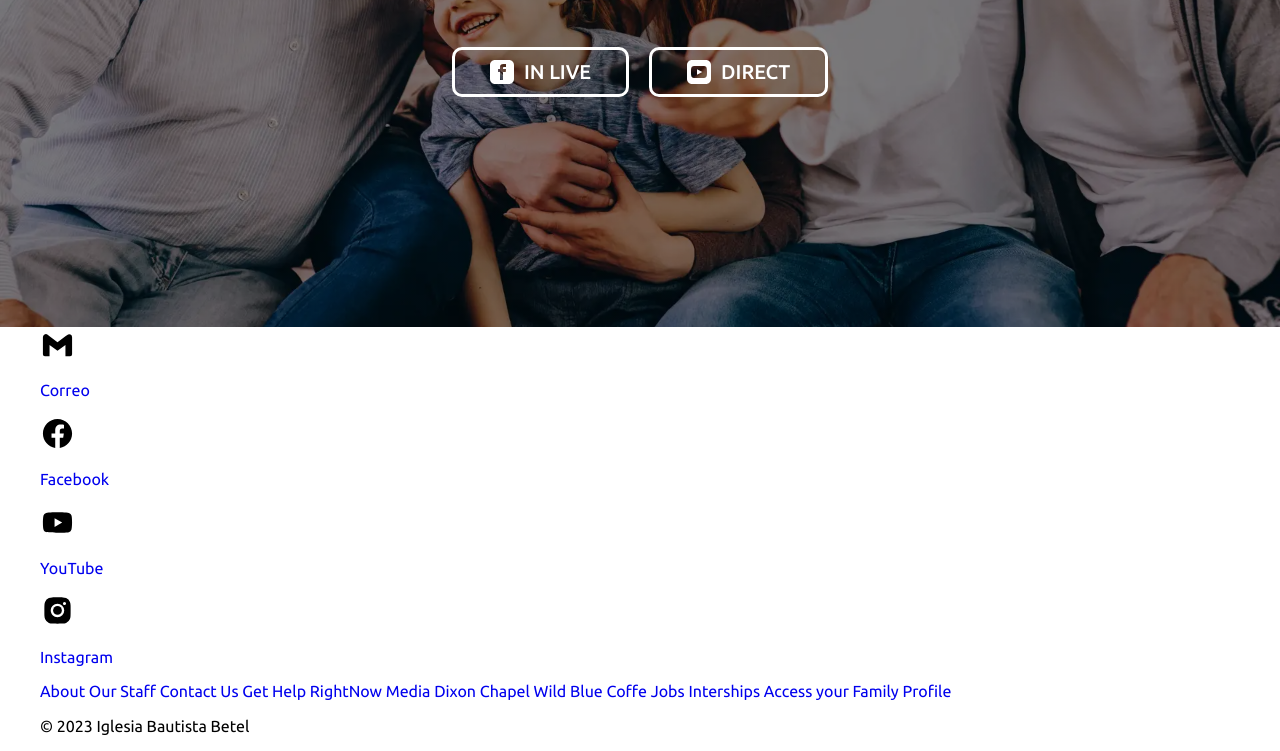
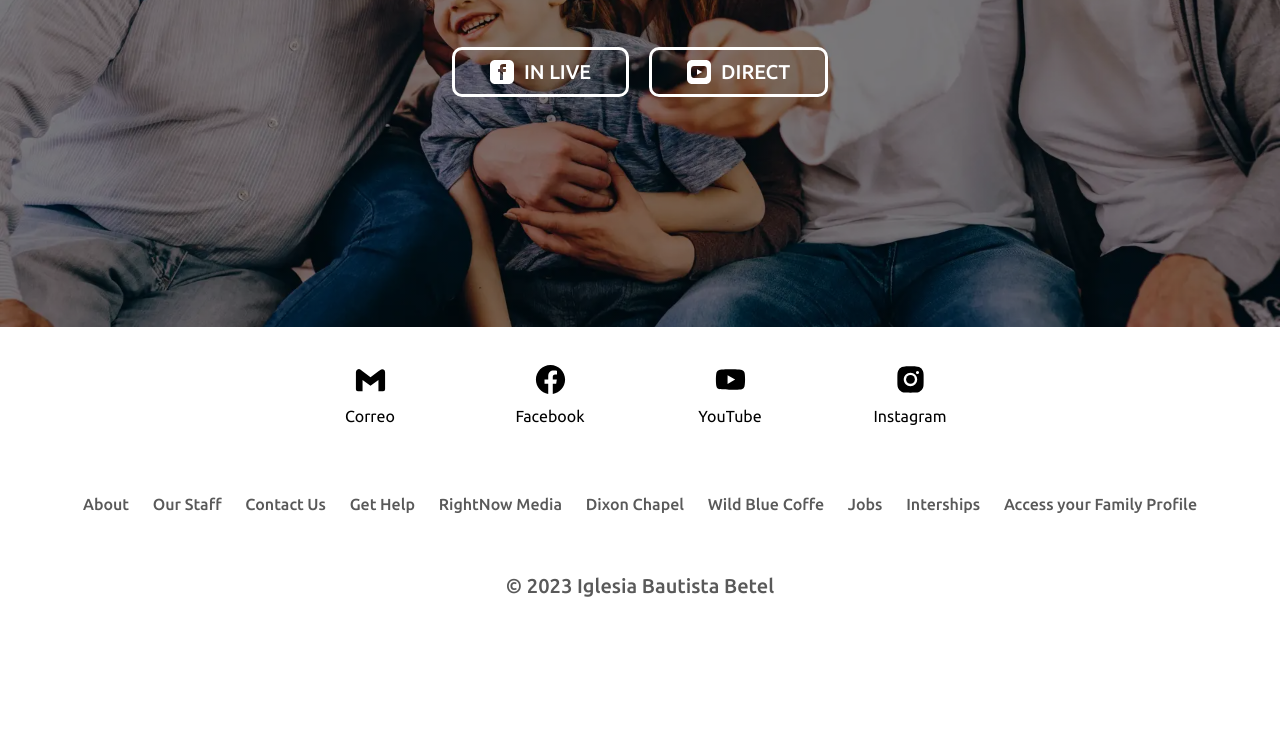
Before and after one commit to JosueP0721/Iglesia_Bautista_Betel_Web, a website: page index.html in a window 1280 px wide. Shown: the part 2553-3304 px from the top of the page. After the commit the page ends 3175 px from the top, so only its background shows below. Drawn offline with Linux system fonts and the light colour scheme.

Commit message:
FOOTER_SCSS_COMPLETED

```diff
--- a/src/scss/layout/_footer.scss
+++ b/src/scss/layout/_footer.scss
@@ -1,2 +1,84 @@
 @use 'base/variables' as v;
 @use 'base/mixins' as m;
+
+.footer {
+
+    &__container {
+        padding: 2.5rem 0;
+        display: flex;
+        flex-direction: column;
+        align-items: center;
+    }
+
+    &__redes {
+        display: flex;
+        flex-direction: column;
+        align-items: center;
+        gap: 5rem;
+
+        @include m.tablet {
+            flex-direction: row;
+            gap: 8rem;
+        }
+    }
+
+    &__opciones {
+        display: inline-block;
+        text-align: center;
+        padding: 5rem 0;
+    }
+
+    &__enlace {
+        display: inline-block;
+        font-size: 1rem;
+        margin: 1rem;
+        color: v.$gris-oscuro;
+        font-weight: 500;
+
+        @include m.tablet {
+            font-size: 1.6rem;
+        }
+
+        &:hover {
+            color: v.$negro;
+        }
+    }
+
+    &__contenido {
+        margin: 0;
+        text-align: center;
+        font-size: 2rem;
+        font-weight: 500;
+        color: v.$gris-oscuro;
+    }
+
+}
+
+.red__nombre {
+    margin: 0;
+    padding-top: 1rem;
+    transition: all .3s;
+    color: v.$negro;
+}
+
+.social {
+    width: 10rem;
+    text-align: center;
+    padding: 1rem;
+    border-radius: .8rem;
+    transition: all 200ms;
+    &:hover {
+        background-color: v.$negro;
+        transition: all 200ms;
+        cursor: pointer;
+    }
+
+    svg {
+        display: block;
+        margin: 0 auto;
+    }
+
+    circle {
+        transition: all .3s;
+    }
+}
```
Also changed, not shown: build/css/app.css, 1 other file.
